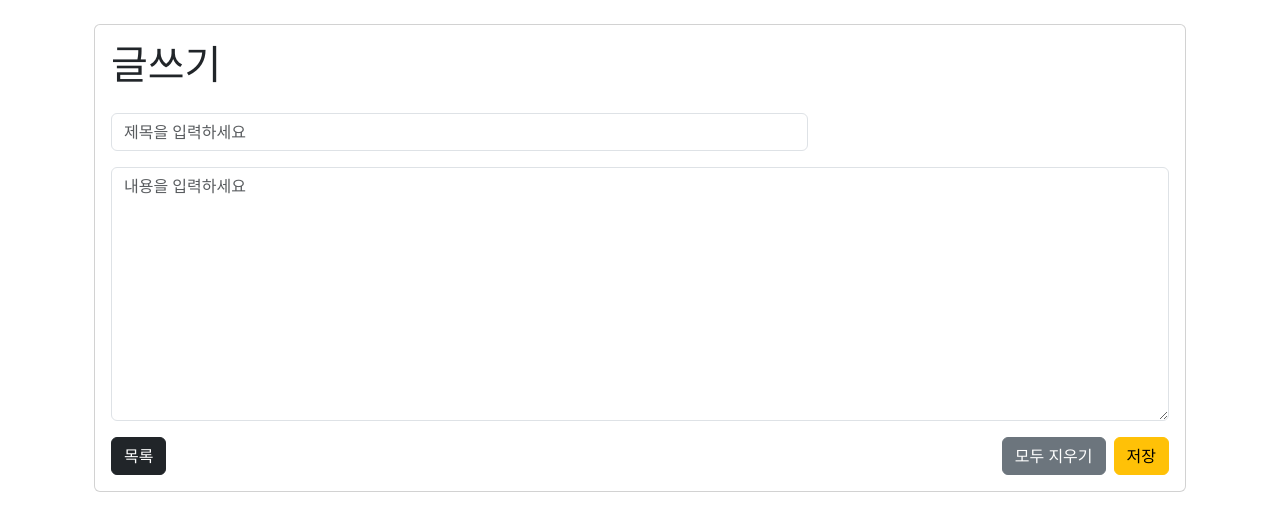
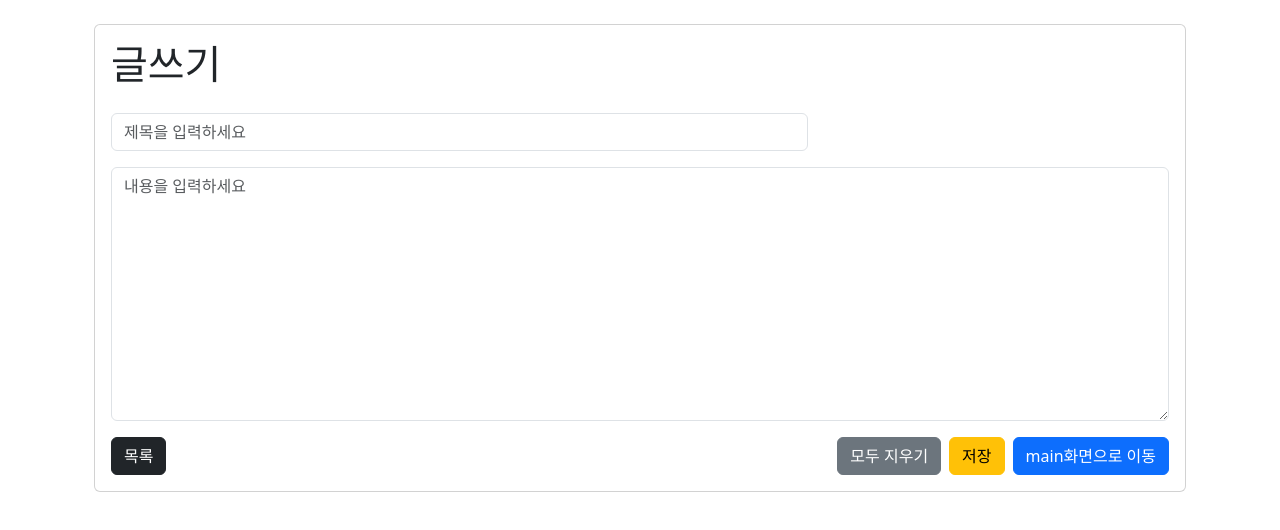
Before and after one commit to greenblueredgreen/travel_rocommend_project, a React (Create React App) app in the folder Front_End/: page /write in a window 1280 px wide. Shown: the top 530 px of the page. Built offline with nearby package versions, Linux system fonts and the light colour scheme; no server answers; a web font is replaced by a local one.

Commit message:
/write페이지에서 /main페이지로 이동시키기! (파라미터 email도 같이 넘김)

```diff
--- a/Front_End/src/WritingForm.jsx
+++ b/Front_End/src/WritingForm.jsx
@@ -1,14 +1,20 @@
 import React from 'react';
 import 'bootstrap/dist/css/bootstrap.min.css';
 import { useState } from 'react';
-import { useLocation } from "react-router-dom";
+import { useLocation, useNavigate} from "react-router-dom";
 
 const WritingForm = () => {
   const location = useLocation();
+  const navigate = useNavigate(); // 여기서 useNavigate() 호출하여 navigate 변수에 할당
   const email = location.state?.email;
   //alert(email);
   const [subject, setSubject] = useState('');
   const [content, setContent] = useState('');
+
+  const handleClear = () => {
+    setSubject(''); // 제목 초기화
+    setContent(''); // 내용 초기화
+  };
 
   // 저장 버튼 클릭 시 호출되는 함수
   const handleSave = async () => {
@@ -25,6 +31,7 @@ const WritingForm = () => {
 
       if (response.ok) {
         alert('글이 저장되었습니다!');
+        navigate('/main', { state: { email: email } });
       } else {
         alert('저장 중 오류가 발생했습니다.');
       }
@@ -34,6 +41,10 @@ const WritingForm = () => {
     }
   };
 
+  //main페이지로 이동하는 버튼 만들기
+  const handleNavigateToMain = () => {
+    navigate('/main'); // /main 경로로 이동
+  };
 
   return (
     <div className="container mt-4">
@@ -77,6 +88,7 @@ const WritingForm = () => {
                 type="button"
                 id="clearBtn"
                 className="btn btn-secondary me-2"
+                onClick={handleClear} // 이 부분에서 handleClear 함수 연결
               >
                 모두 지우기
               </button>
@@ -88,6 +100,13 @@ const WritingForm = () => {
               >
                 저장
               </button>
+              <button
+                type="button"
+                className="btn btn-primary ms-2"
+                onClick={handleNavigateToMain} // 새 버튼 클릭 시 메인화면으로 이동
+              >
+                main화면으로 이동
+              </button>
             </div>
           </div>
         </div>
```
